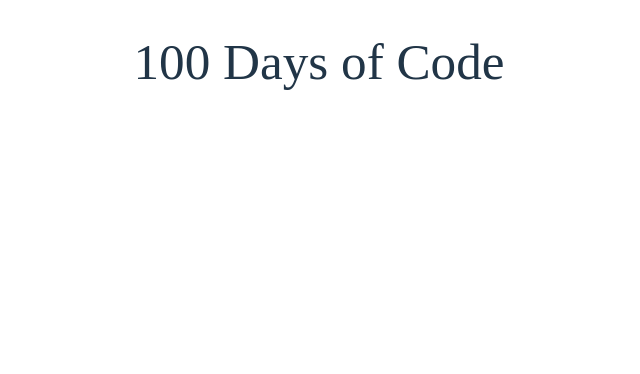
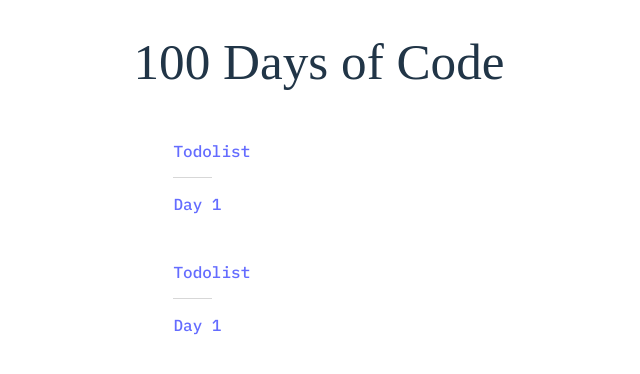
Before and after one commit to byfolarin/100-days-of-Code, a React (Vite) app in the folder code-100/: page /Mainpage in a window 1280 px wide. Shown: the top 374 px of the page, without its empty margins (321-961 px from the left). Built offline with nearby package versions, Linux system fonts and the light colour scheme; a web font is replaced by a local one.

Commit message:
stressed code

```diff
--- a/code-100/src/App.jsx
+++ b/code-100/src/App.jsx
@@ -1,17 +1,21 @@
 import React from 'react';
+import { BrowserRouter, Routes, Route, Link } from 'react-router-dom'; // Import React Router components
 import Mainpage from './Mainpage';
 
 // Main App component
 function App() {
   return (
-
+    <BrowserRouter>
 
       <>
         <h1>100 Days of Code</h1>
         <Mainpage />
       </>
 
-
+      <Routes>
+        <Route path="/Mainpage" element={<Mainpage />} />
+      </Routes>
+    </BrowserRouter>
   );
 }
 
--- a/code-100/src/Mainpage.jsx
+++ b/code-100/src/Mainpage.jsx
@@ -1,10 +1,22 @@
 import React from 'react'
+import { BrowserRouter, Routes, Route, Link } from 'react-router-dom'; // Import React Router components
+
 
 const Mainpage = () => {
   return (
-    <div>
+    <>
 
-    </div>
+            <ul className='container'>
+            <li className='display-title'>
+            <Link to="/Todolist">
+                  <p>Todolist</p>
+                  <div className='rule'></div>
+                  <p>Day 1</p>
+            </Link>
+            </li>
+            </ul>
+
+    </>
   )
 }
 
--- a/code-100/src/index.css
+++ b/code-100/src/index.css
@@ -79,3 +79,12 @@ li{
   text-decoration: none;
   list-style-type: none;
 }
+
+link{
+  text-decoration: none;
+  color: white;
+}
+
+.display-title{
+  display: flex;
+}
```
